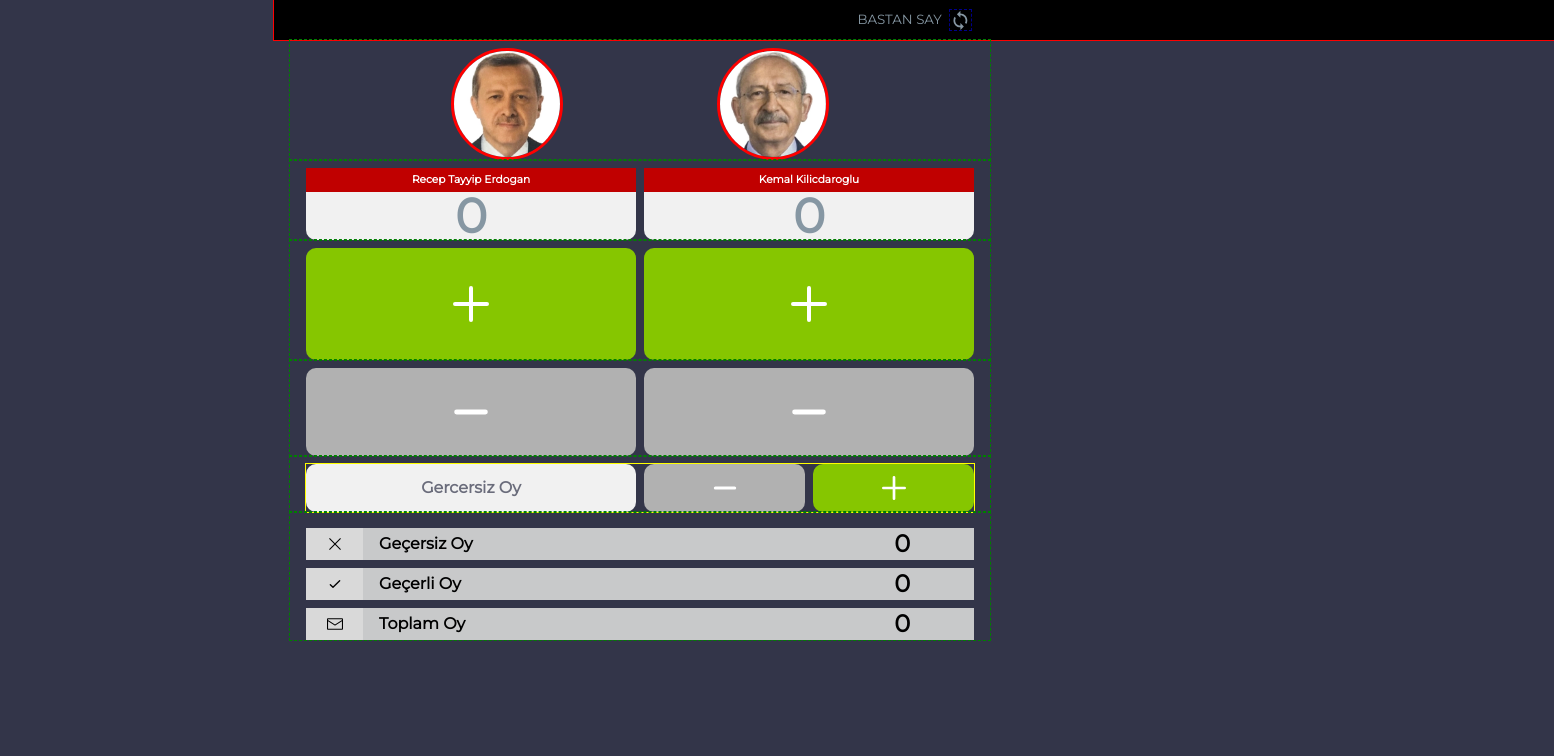
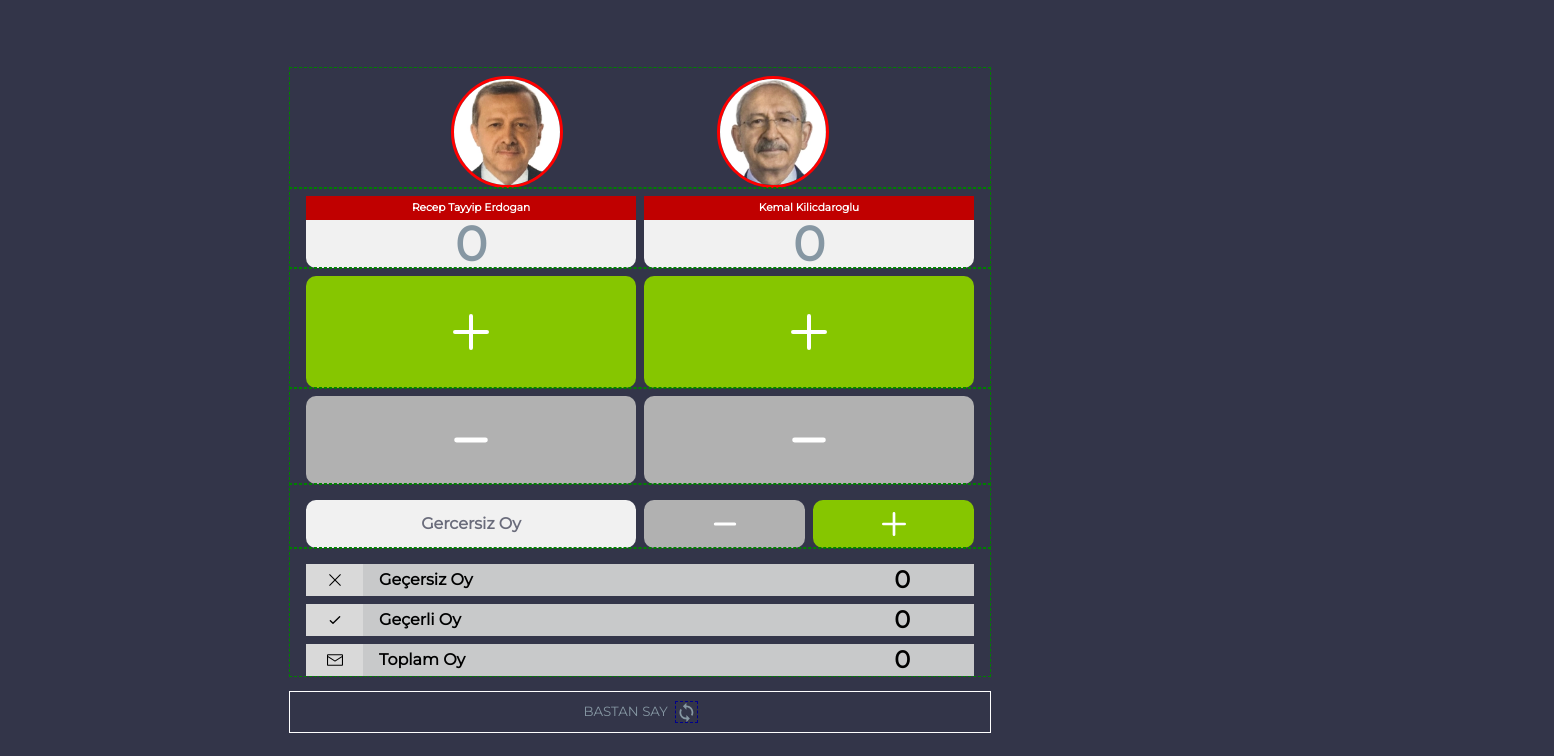
Before and after one commit to K2adir/oySay, a React (Vite) app: page / in a window 1280 px wide. Shown: the top 756 px of the page, 1554 px wide, since content can reach past the window. Built offline with nearby package versions, Linux system fonts and the light colour scheme.

Commit message:
body centered

```diff
--- a/src/App.css
+++ b/src/App.css
@@ -9,8 +9,13 @@
 }
 
 body {
+  height: 100vh;
+  outline: 1px dashed red;
   display: flex;
+
   justify-content: center;
+
+  align-items: center;
 
   background-color: #333549;
 }
--- a/src/App.jsx
+++ b/src/App.jsx
@@ -12,13 +12,13 @@ function App() {
   return (
     <div className="app">
       <VoteProvider>
-        <Reset />
         <Profile />
         <VoteCounter />
         <ProfileVoteAdd />
 
         <VoidVote />
         <Scores />
+        <Reset />
       </VoteProvider>
     </div>
   );
--- a/src/components/Reset/Reset.scss
+++ b/src/components/Reset/Reset.scss
@@ -1,14 +1,14 @@
 .reset__container {
   width: 100% !important;
   position: relative;
-  padding-bottom: 2.5rem;
+  padding-top: 1rem;
 }
 .reset__back {
   height: 2.5rem;
-  position: absolute;
-  width: 100vw !important;
-  transform: translate(-1rem, 0%);
-  outline: 1px solid red;
+
+  width: 100% !important;
+  //   transform: translate(-1rem, 0%);
+  outline: 1px solid white;
   display: flex;
   justify-content: center;
 
@@ -22,7 +22,7 @@
     width: 100%;
     gap: 0.5rem;
     color: #8697a3;
-    background-color: black;
+    background-color: #333549;
     span {
       display: flex;
       font-size: 1.3rem;
--- a/src/components/VoidVote/VoidVote.scss
+++ b/src/components/VoidVote/VoidVote.scss
@@ -1,8 +1,8 @@
 .void__container {
-  padding: 0rem 0rem;
+  padding-top: 0.5rem;
   display: flex;
   width: calc(100%);
-  outline: 1px solid yellow;
+
   gap: 0.5rem;
   justify-content: start;
   .void__text {
```
